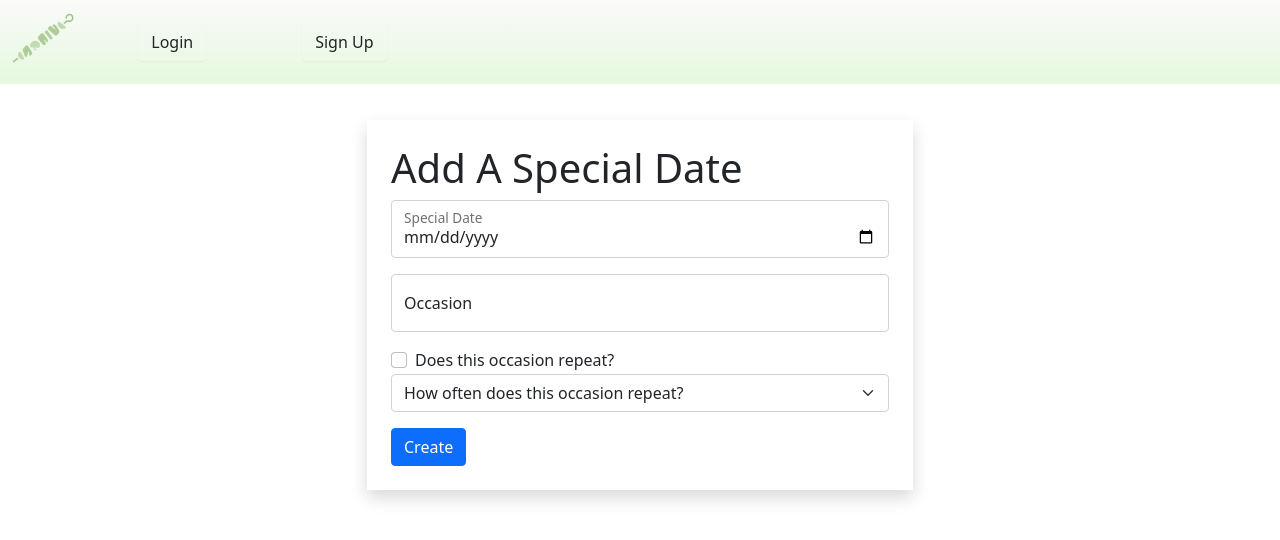
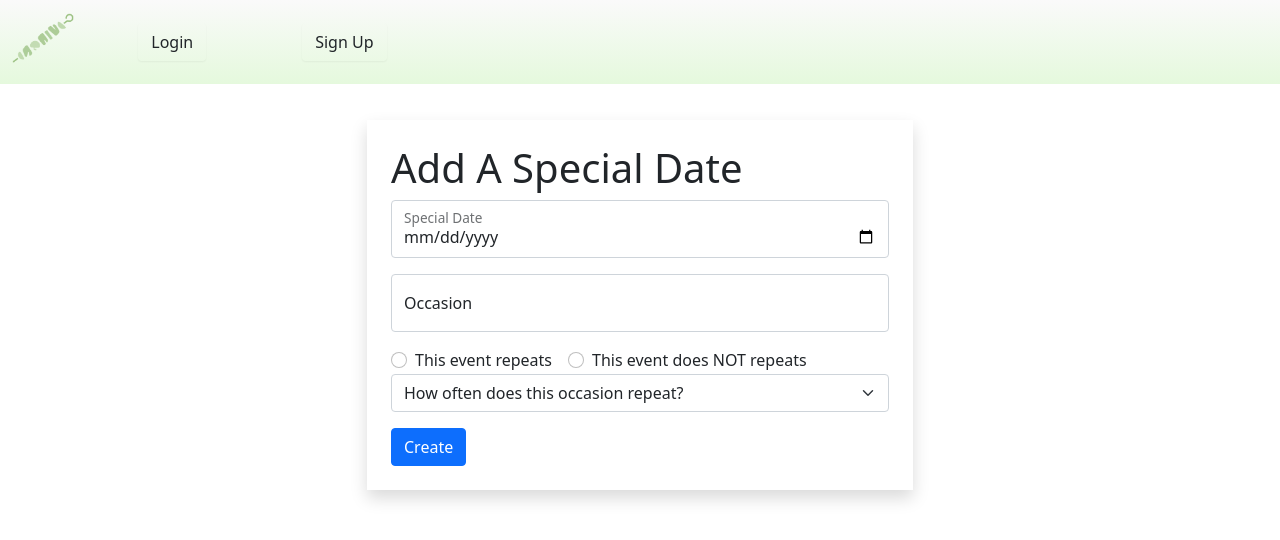
Before and after one commit to C-Guadagnino/Eatinerary, a React (Create React App) app in the folder ghi/app/: page /specialDateForm in a window 1280 px wide. Shown: the top 540 px of the page. Built offline with nearby package versions, Linux system fonts and the light colour scheme; no server answers.

Commit message:
some more bug fixes, app seems to run well

```diff
--- a/ghi/app/src/foodies/MySkeweredList.js
+++ b/ghi/app/src/foodies/MySkeweredList.js
@@ -4,7 +4,7 @@ import { Link } from 'react-router-dom';
 import Iframe from './GoogleMaps2.js';
 import './Foodies.css';
 import { FaHeart } from "react-icons/fa";
-
+import googlemap from './images/googlemap.png'
 
 class SkeweredList extends React.Component {
     constructor(props) {
@@ -134,7 +134,6 @@ class SkeweredList extends React.Component {
                                     <th>Average Rating</th>
                                     <th>Price</th>
                                     <th>I've Been Here</th>
-                                    <th> </th>
                                 </tr>
                             </thead>
                             <tbody>
--- a/ghi/app/src/foodies/SpecialDateForm.js
+++ b/ghi/app/src/foodies/SpecialDateForm.js
@@ -106,9 +106,13 @@ class SpecialDateForm extends React.Component {
                                     <input type="checkbox" class="form-check-input" id="exampleCheck1">
                                     <label class="form-check-label" for="exampleCheck1">Check me out</label>
                                 </div> */}
-                                <div className="form-check">
-                                    <input onChange={this.handleRepeatsChange} value={this.state.repeats} placeholder="repeats" required type="checkbox" name="repeats" id="repeats" className="form-check-input"  />
-                                    <label htmlFor="repeats" className="form-check-label" >Does this occasion repeat?</label>
+                                <div className="form-check form-check-inline">
+                                    <input onChange={this.handleRepeatsChange} value={this.state.repeats} placeholder="repeats" required type="radio" name="inlineRadioOptions" id="inlineRadio1" className="form-check-input"  />
+                                    <label htmlFor="inlineRadio1" className="form-check-label" >This event repeats</label>
+                                </div>
+                                <div className="form-check form-check-inline">
+                                    <input onChange={this.handleRepeatsChange} value={this.state.repeats} placeholder="repeats" required type="radio" name="inlineRadioOptions" id="inlineRadio2" className="form-check-input"  />
+                                    <label htmlFor="inlineRadio2" className="form-check-label" >This event does NOT repeats</label>
                                 </div>
                                 <div className="mb-3">
                                     <select onChange={this.handleFrequencyChange} value={this.state.frequency} id="frequency" name="frequency" className="form-select">
--- a/ghi/app/src/homePageComponents/HomePageWithCards.js
+++ b/ghi/app/src/homePageComponents/HomePageWithCards.js
@@ -133,7 +133,7 @@ const HomePageWithCards = (props) => {
         )
   }
   // console.log("EATERIES",eateries)
-  // if (eateries.length!=0){
+  if (eateries.length!=0){
   return (
     <>
       <div className="container my-5 py-3">
@@ -164,19 +164,19 @@ const HomePageWithCards = (props) => {
       </div>
         </>
     )
-  // } else {
-  //   return (
-  //     <>
-  //     <li></li>
-  //     <li></li>
-  //     <li></li>
-  //     <li></li>
-  //     <div className="alert alert-success" role="alert">
-  //     OOOPS! please go back and check to see if a search term is mis spelt. If not, then it isn't a valid category
-  //     </div>
-  //     </>
-  //   )
-  // }
+  } else {
+    return (
+      <>
+      <li></li>
+      <li></li>
+      <li></li>
+      <li></li>
+      <div className="alert alert-success" role="alert">
+      OOOPS! ^ Please refresh the page the search terms are not a valid category
+      </div>
+      </>
+    )
+  }
 }
 
 export default HomePageWithCards;
```
